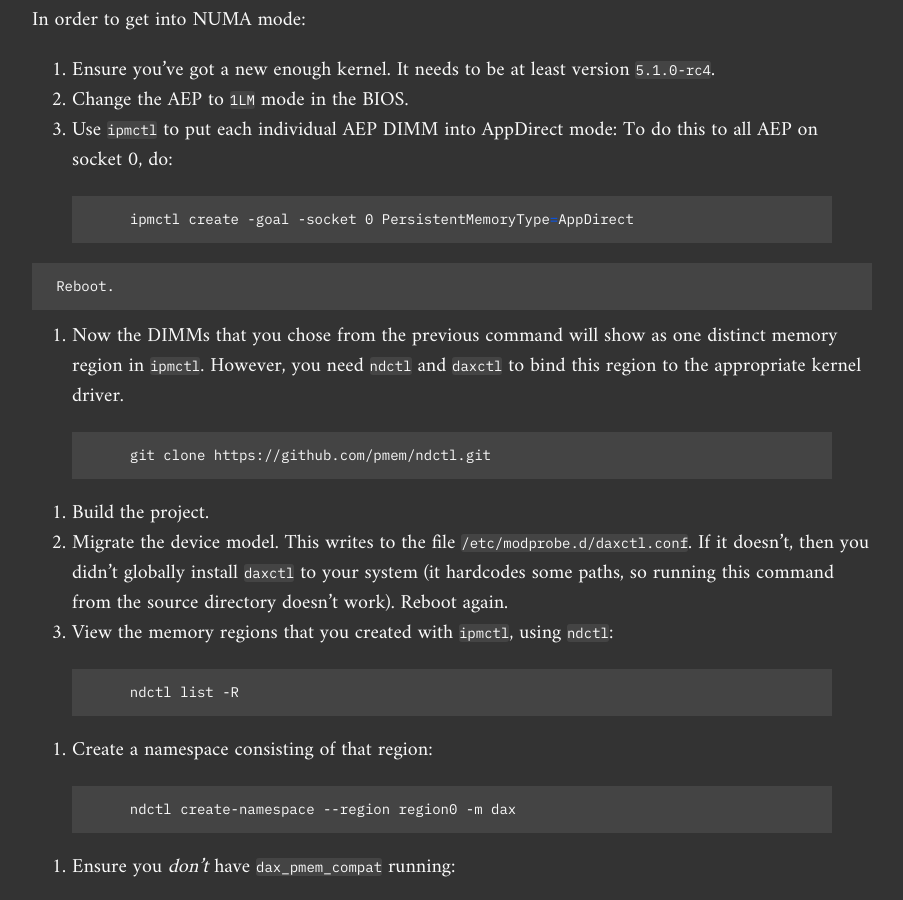
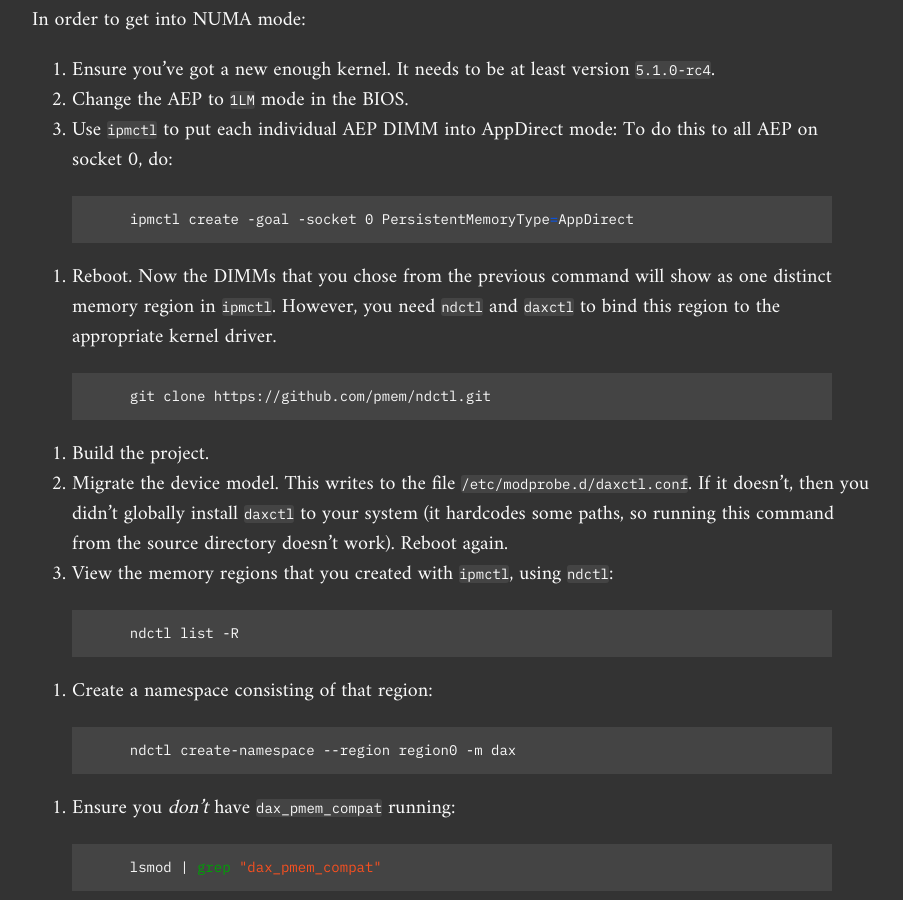
Before and after one commit to benbenolson/benbenolson.github.io, a Jekyll site: the page built from _posts/2019-10-17-aep-modes.md, in a window 1280 px wide and 900 px high, scrolled down 879 px. Shown: the whole window, without its empty margins (188-1091 px from the left). Built offline with Jekyll 4.4.1, drawn with Linux system fonts in a browser that asks for light colours.

Commit message:
Fixing formatting

```diff
--- a/_posts/2019-10-17-aep-modes.md
+++ b/_posts/2019-10-17-aep-modes.md
@@ -35,9 +35,7 @@ In order to get into NUMA mode:
      {% highlight BASH %}
      ipmctl create -goal -socket 0 PersistentMemoryType=AppDirect{% endhighlight %}
 
-     Reboot.
-
-  4. Now the DIMMs that you chose from the previous command will show as one distinct memory region in
+  4. Reboot. Now the DIMMs that you chose from the previous command will show as one distinct memory region in
      `ipmctl`. However, you need `ndctl` and `daxctl` to bind this region to the appropriate kernel driver.
 
      {% highlight BASH %}
```
